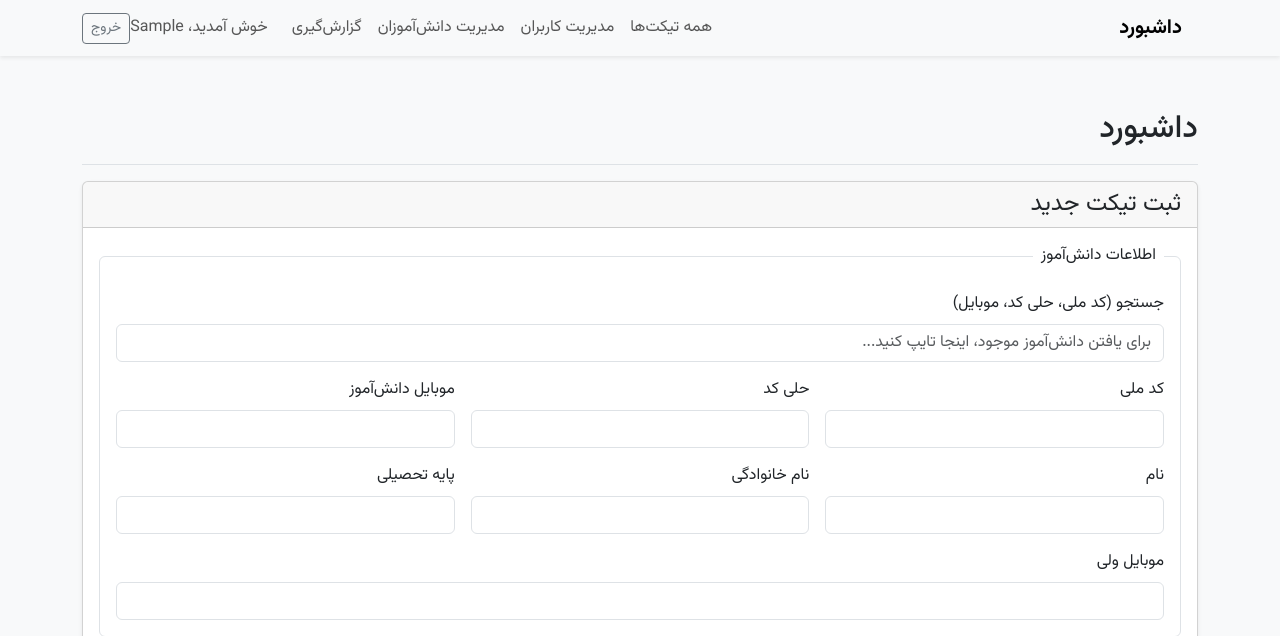
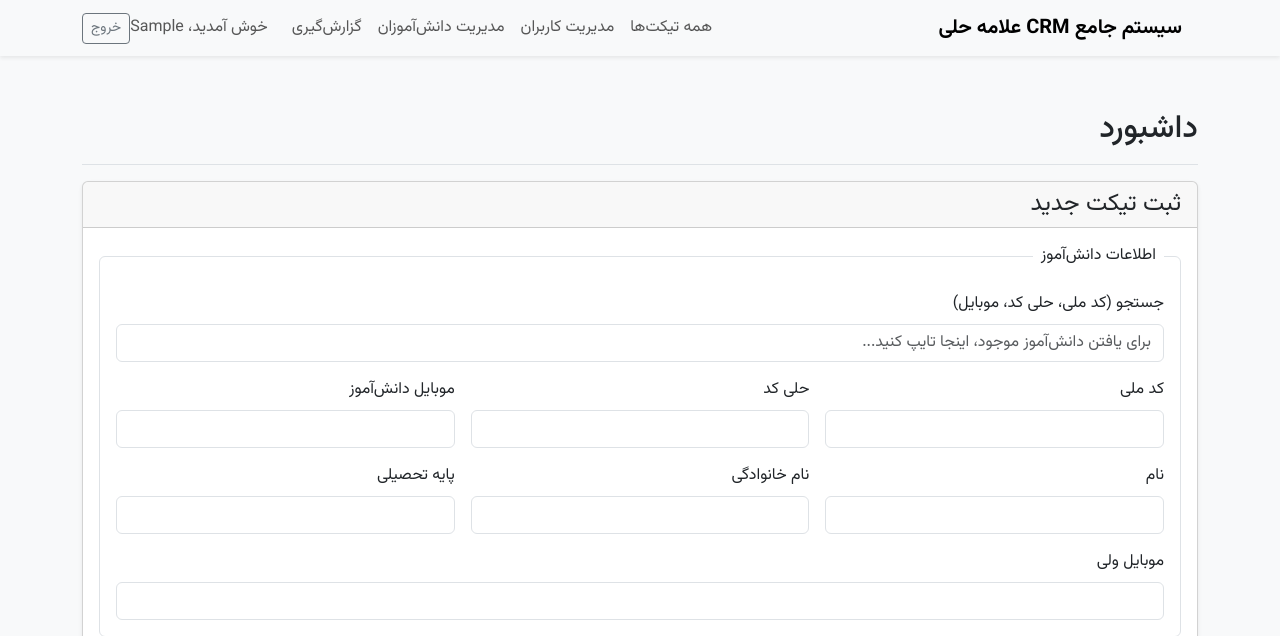
Before and after one commit to AllamehHelli/CRM, a Flask app: page / in a window 1280 px wide. Shown: the top 636 px of the page. Run offline with Flask 3, Linux system fonts and the light colour scheme; the visitor is signed in with stand-in values (Sample User, id 1); data comes from the database, SQL or seed files in the repository; data that the repository does not hold is empty; some libraries are stand-ins or nearby versions.

Commit message:
Update base.html

```diff
--- a/templates/base.html
+++ b/templates/base.html
@@ -14,7 +14,7 @@
 <body>
     <nav class="navbar navbar-expand-lg navbar-light bg-light fixed-top shadow-sm">
         <div class="container">
-            <a class="navbar-brand" href="{{ url_for('index') }}"><strong>داشبورد</strong></a>
+            <a class="navbar-brand" href="{{ url_for('index') }}"><strong>سیستم جامع CRM علامه حلی</strong></a>
             <div class="collapse navbar-collapse">
                 <ul class="navbar-nav me-auto mb-2 mb-lg-0">
                     <li class="nav-item"><a class="nav-link" href="{{ url_for('tickets_list') }}">همه تیکت‌ها</a></li>
```
